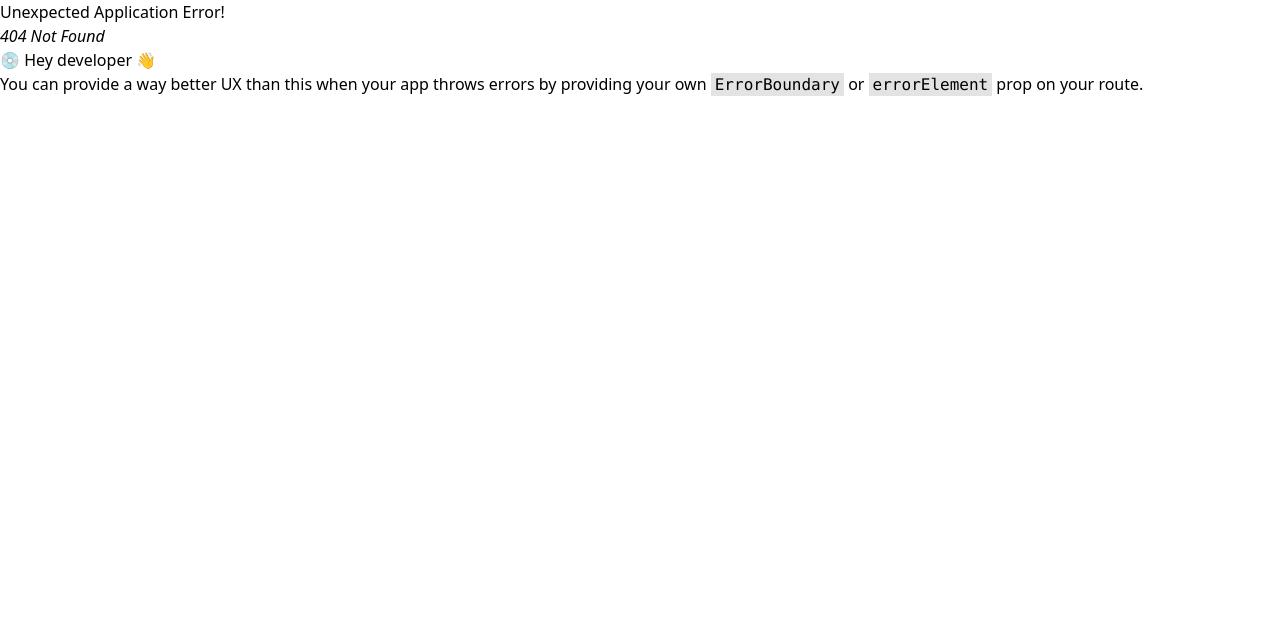
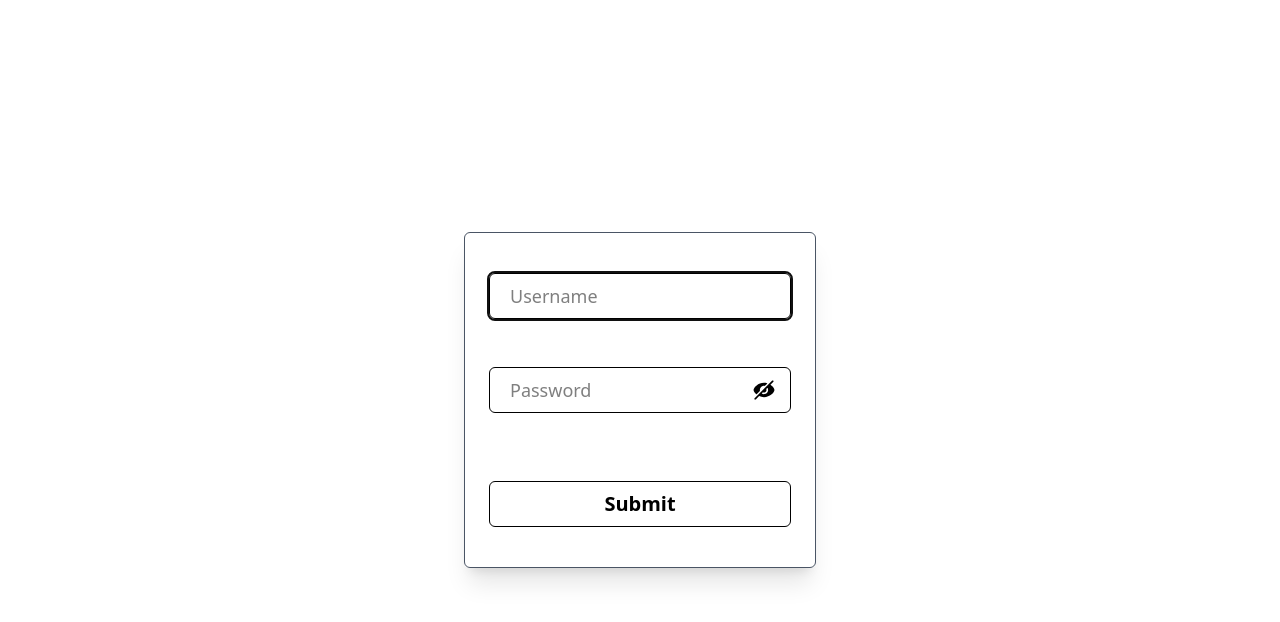
Before and after one commit to Riviets/store-react, a React (Vite) app: page /login in a window 1280 px wide. Before the commit this address had no page. Shown: the top 622 px of the page. Built offline with nearby package versions, Linux system fonts and the light colour scheme.

Commit message:
Added a login form using the react hook form library + zod

```diff
--- a/package.json
+++ b/package.json
@@ -10,13 +10,16 @@
     "preview": "vite preview"
   },
   "dependencies": {
+    "@hookform/resolvers": "^5.0.1",
     "@tailwindcss/vite": "^4.1.4",
     "@tanstack/react-query": "^5.74.4",
     "axios": "^1.8.4",
     "react": "^19.0.0",
     "react-dom": "^19.0.0",
+    "react-hook-form": "^7.56.1",
     "react-router-dom": "^7.5.1",
-    "tailwindcss": "^4.1.4"
+    "tailwindcss": "^4.1.4",
+    "zod": "^3.24.3"
   },
   "devDependencies": {
     "@eslint/js": "^9.22.0",
--- a/src/App.jsx
+++ b/src/App.jsx
@@ -2,6 +2,7 @@ import Products from "./pages/Products";
 import { QueryClientProvider, QueryClient } from "@tanstack/react-query";
 import { createBrowserRouter, RouterProvider } from "react-router-dom";
 import ProductPage from "./pages/ProductPage";
+import Login from "./pages/Login";
 
 const queryClient = new QueryClient();
 
@@ -14,6 +15,10 @@ const router = createBrowserRouter([
     path: "/product-page/:productId",
     element: <ProductPage />,
   },
+  {
+    path: "/login",
+    element: <Login />,
+  },
 ]);
 
 function App() {
--- /dev/null
+++ b/src/components/LoginForm.jsx
@@ -0,0 +1,82 @@
+import { useForm } from "react-hook-form";
+import Button from "../components/ui/Button";
+import { zodResolver } from "@hookform/resolvers/zod";
+import { z } from "zod";
+import { eyeClosedIcon, eyeIcon } from "../constants/icons";
+import { useEffect, useState } from "react";
+import { authService } from "../services/api/authService";
+
+const validationSchema = z.object({
+  username: z.string().min(4).max(16),
+  password: z.string().min(4).max(16),
+});
+
+const LoginForm = () => {
+  const {
+    register,
+    handleSubmit,
+    setFocus,
+    formState: { errors, isSubmitting },
+  } = useForm({ resolver: zodResolver(validationSchema) });
+
+  const [isPasswordVisible, setIsPasswordVisible] = useState(false);
+
+  useEffect(() => {
+    setFocus("username");
+  }, []);
+
+  const onSubmit = async (data) => {
+    const response = await authService.login(data);
+    localStorage.setItem("accessToken", response.token);
+  };
+
+  return (
+    <form
+      onSubmit={handleSubmit(onSubmit)}
+      className="flex flex-col gap-4 items-center border-1 border-gray-600 shadow-xl px-6 py-10 rounded-md"
+    >
+      <div className="space-y-2">
+        <input
+          {...register("username")}
+          type="text"
+          placeholder="Username"
+          className="input"
+        />
+        <div className="min-h-[1.5rem] text-sm">
+          <p className="text-red-500">{errors.username?.message}</p>
+        </div>
+      </div>
+      <div className="space-y-2">
+        <div className="relative">
+          <input
+            {...register("password")}
+            type={`${isPasswordVisible ? "text" : "password"}`}
+            placeholder="Password"
+            className="input"
+          />
+          <div
+            onClick={() => {
+              setIsPasswordVisible(!isPasswordVisible);
+            }}
+            className="absolute top-0 bottom-0 right-0 px-4 flex-center cursor-pointer"
+          >
+            {isPasswordVisible ? eyeIcon : eyeClosedIcon}
+          </div>
+        </div>
+        <div className="min-h-[1.5rem] text-sm">
+          <p className="text-red-500">{errors.password?.message}</p>
+        </div>
+      </div>
+      <Button
+        text={"Submit"}
+        type={"submit"}
+        isDisabled={isSubmitting}
+        className={
+          "mt-5 w-full hover:bg-zinc-700 hover:text-white disabled:bg-gray-600 disabled:text-white"
+        }
+      />
+    </form>
+  );
+};
+
+export default LoginForm;
--- a/src/components/ProductInfo.jsx
+++ b/src/components/ProductInfo.jsx
@@ -24,7 +24,9 @@ const ProductInfo = ({ productData }) => {
         <Button
           text={"Add to cart"}
           onClick={() => console.log("Adding to cart")}
-          className={"bg-green-450 hover:bg-green-550 text-white"}
+          className={
+            "bg-green-450 hover:bg-green-550 text-white border-2 border-green-700"
+          }
         />
       </div>
     </div>
--- /dev/null
+++ b/src/components/ProtectedRoute.jsx
@@ -0,0 +1,5 @@
+const ProtectedRoute = ({ children }) => {
+  return <div>ProtectedRoute</div>;
+};
+
+export default ProtectedRoute;
--- a/src/components/ui/Button.jsx
+++ b/src/components/ui/Button.jsx
@@ -1,11 +1,18 @@
 import React from "react";
 
-const Button = ({ text, onClick, className, isDisabled = false }) => {
+const Button = ({
+  text,
+  onClick,
+  className,
+  isDisabled = false,
+  type = "button",
+}) => {
   return (
     <button
       onClick={onClick}
-      className={`font-bold border-1 px-5 py-2 rounded-md md:text-xl cursor-pointer transition duration-300 ${className}`}
+      className={`font-semibold border-1 px-5 py-2 rounded-md md:text-xl cursor-pointer transition duration-300 ${className}`}
       disabled={isDisabled}
+      type={type}
     >
       {text}
     </button>
--- a/src/constants/icons.jsx
+++ b/src/constants/icons.jsx
@@ -14,3 +14,39 @@ export const starIcon = (
     </svg>
   </>
 );
+
+export const eyeIcon = (
+  <svg
+    width="22"
+    height="16"
+    viewBox="0 0 22 16"
+    fill="none"
+    xmlns="http://www.w3.org/2000/svg"
+  >
+    <path
+      d="M11 5C10.2044 5 9.44129 5.31607 8.87868 5.87868C8.31607 6.44129 8 7.20435 8 8C8 8.79565 8.31607 9.55871 8.87868 10.1213C9.44129 10.6839 10.2044 11 11 11C11.7956 11 12.5587 10.6839 13.1213 10.1213C13.6839 9.55871 14 8.79565 14 8C14 7.20435 13.6839 6.44129 13.1213 5.87868C12.5587 5.31607 11.7956 5 11 5ZM11 13C9.67392 13 8.40215 12.4732 7.46447 11.5355C6.52678 10.5979 6 9.32608 6 8C6 6.67392 6.52678 5.40215 7.46447 4.46447C8.40215 3.52678 9.67392 3 11 3C12.3261 3 13.5979 3.52678 14.5355 4.46447C15.4732 5.40215 16 6.67392 16 8C16 9.32608 15.4732 10.5979 14.5355 11.5355C13.5979 12.4732 12.3261 13 11 13ZM11 0.5C6 0.5 1.73 3.61 0 8C1.73 12.39 6 15.5 11 15.5C16 15.5 20.27 12.39 22 8C20.27 3.61 16 0.5 11 0.5Z"
+      fill="black"
+    />
+  </svg>
+);
+
+export const eyeClosedIcon = (
+  <svg
+    width="22"
+    height="20"
+    viewBox="0 0 20 18"
+    fill="none"
+    xmlns="http://www.w3.org/2000/svg"
+  >
+    <path
+      fillRule="evenodd"
+      clipRule="evenodd"
+      d="M18.53 1.53C18.6625 1.38783 18.7346 1.19978 18.7311 1.00548C18.7277 0.811176 18.649 0.625791 18.5116 0.488378C18.3742 0.350965 18.1888 0.272253 17.9945 0.268825C17.8002 0.265397 17.6121 0.33752 17.47 0.47L1.46997 16.47C1.39628 16.5387 1.33718 16.6215 1.29619 16.7135C1.2552 16.8055 1.23316 16.9048 1.23138 17.0055C1.2296 17.1062 1.24813 17.2062 1.28585 17.2996C1.32357 17.393 1.37971 17.4778 1.45093 17.549C1.52215 17.6203 1.60698 17.6764 1.70037 17.7141C1.79376 17.7518 1.89379 17.7704 1.99449 17.7686C2.0952 17.7668 2.19451 17.7448 2.28651 17.7038C2.37851 17.6628 2.46131 17.6037 2.52997 17.53L5.56497 14.495C6.88297 15.103 8.39197 15.5 9.99997 15.5C12.618 15.5 14.972 14.449 16.668 13.147C17.518 12.495 18.215 11.771 18.703 11.067C19.183 10.375 19.5 9.649 19.5 9C19.5 8.351 19.183 7.625 18.703 6.934C18.215 6.229 17.518 5.505 16.668 4.854C16.3973 4.64533 16.1106 4.445 15.808 4.253L18.53 1.53ZM13.13 6.932L12.03 8.03C12.2305 8.44986 12.2959 8.92156 12.2172 9.38015C12.1386 9.83874 11.9196 10.2617 11.5906 10.5907C11.2616 10.9197 10.8387 11.1386 10.3801 11.2173C9.92153 11.2959 9.44983 11.2305 9.02997 11.03L7.92997 12.13C8.6511 12.6075 9.51511 12.821 10.3756 12.7344C11.2362 12.6478 12.0403 12.2665 12.6519 11.6549C13.2634 11.0433 13.6448 10.2392 13.7314 9.37866C13.818 8.51814 13.6044 7.65413 13.127 6.933"
+      fill="black"
+    />
+    <path
+      d="M10.67 5.31C10.7111 5.31771 10.7535 5.31537 10.7936 5.30318C10.8336 5.29099 10.8701 5.26932 10.9 5.24L12.85 3.29C12.8803 3.26019 12.9023 3.22294 12.9137 3.18198C12.9251 3.14102 12.9256 3.09779 12.915 3.05659C12.9045 3.0154 12.8834 2.97769 12.8537 2.94722C12.824 2.91676 12.7869 2.89462 12.746 2.883C11.8524 2.63094 10.9285 2.50209 10 2.5C7.382 2.5 5.028 3.551 3.332 4.853C2.482 5.505 1.785 6.229 1.296 6.933C0.816 7.625 0.5 8.351 0.5 9C0.5 9.649 0.817 10.375 1.296 11.066C1.77198 11.7338 2.33419 12.3357 2.968 12.856C3.01544 12.8952 3.07584 12.9152 3.13731 12.9121C3.19877 12.9089 3.25682 12.8828 3.3 12.839L6.24 9.899C6.26932 9.86913 6.29099 9.83262 6.30318 9.79258C6.31537 9.75253 6.31771 9.71014 6.31 9.669C6.27 9.45233 6.25 9.22933 6.25 9C6.24995 8.45077 6.37055 7.90823 6.60326 7.41074C6.83598 6.91325 7.17513 6.47295 7.59675 6.12097C8.01836 5.76898 8.51215 5.51391 9.0432 5.37378C9.57426 5.23364 10.1296 5.21187 10.67 5.31Z"
+      fill="black"
+    />
+  </svg>
+);
--- a/src/index.css
+++ b/src/index.css
@@ -18,4 +18,10 @@
   .grid-3-cols {
     @apply grid grid-cols-1 sm:grid-cols-2 md:grid-cols-3 gap-5;
   }
+  .input {
+    @apply border-1 rounded-md px-5 py-2 text-sm md:text-lg;
+  }
+  .input:focus {
+    @apply outline-2;
+  }
 }
--- /dev/null
+++ b/src/pages/Login.jsx
@@ -0,0 +1,12 @@
+import { useForm } from "react-hook-form";
+import LoginForm from "../components/LoginForm";
+
+const Login = () => {
+  return (
+    <section className="container section-padding flex-center h-screen">
+      <LoginForm />
+    </section>
+  );
+};
+
+export default Login;
--- /dev/null
+++ b/src/services/api/authService.js
@@ -0,0 +1,12 @@
+import apiClient from "./axiosInstance";
+
+export const authService = {
+  login: async (data) => {
+    const { username, password } = data;
+    const response = await apiClient.post("/auth/login", {
+      username,
+      password,
+    });
+    return response.data;
+  },
+};
```
Also changed, not shown: 1 other file (tests, documents, lock files or other folders).
